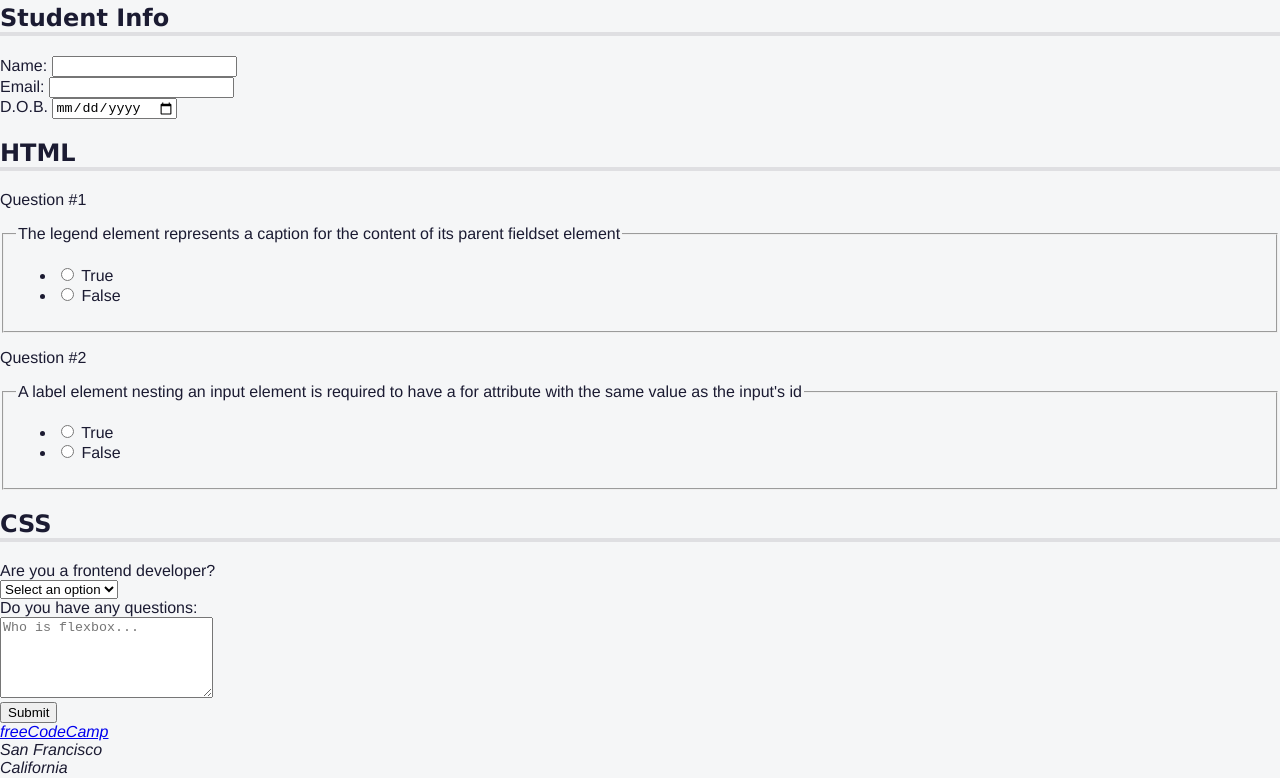
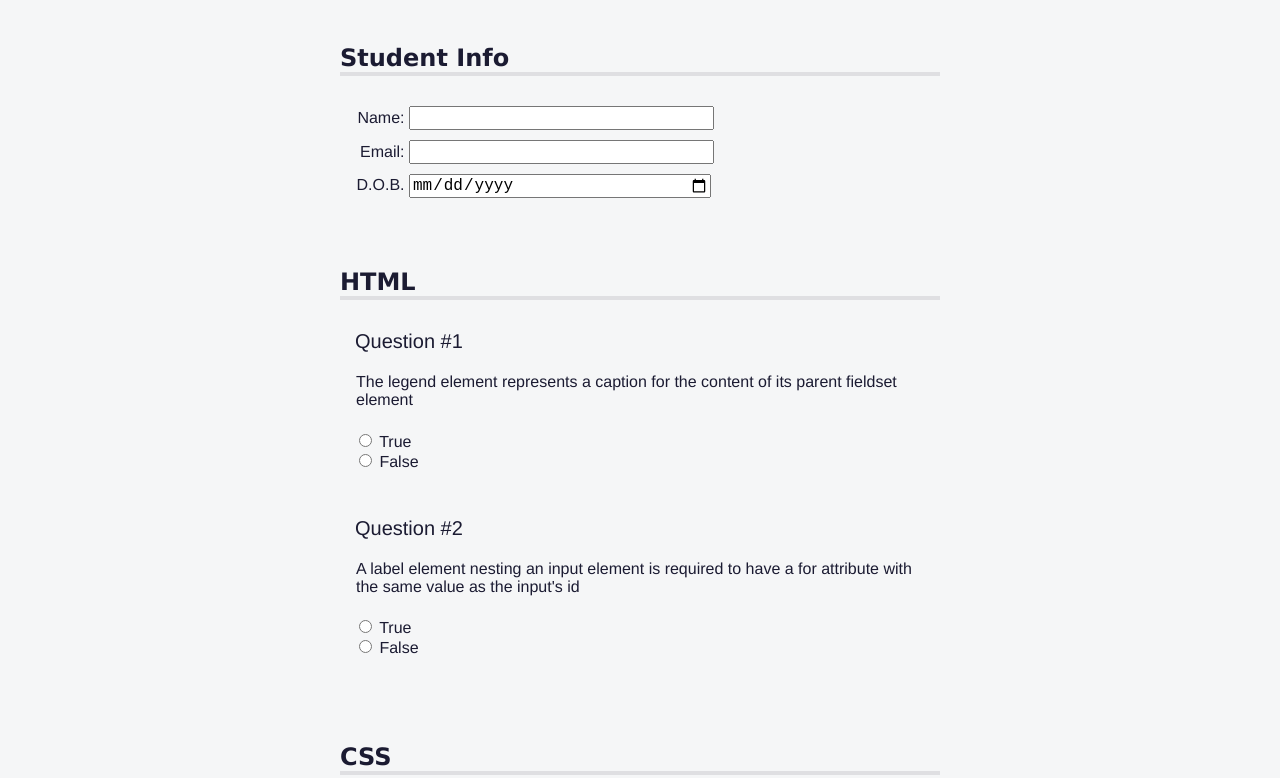
Before and after one commit to JudeTerrell17/survey, a plain HTML site: page index.html in a window 1280 px wide. Shown: the part 66-844 px from the top of the page. Drawn offline with Linux system fonts and the light colour scheme.

Commit message:
update styles.css

```diff
--- a/styles.css
+++ b/styles.css
@@ -1,3 +1,9 @@
+@media (prefers-reduced-motion: no-preference) {
+  * {
+    scroll-behavior: smooth;
+  }
+}
+
 body {
   background: #f5f6f7;
   color: #1b1b32;
@@ -10,7 +16,10 @@ header {
   height: 50px;
   background-color: #1b1b32;
   display: flex;
-
+  justify-content: space-between;
+  align-items: center;
+  position: fixed;
+  top: 0;
 }
 
 #logo {
@@ -23,6 +32,7 @@ header {
 h1 {
   color: #f1be32;
   font-size: min(5vw, 1.2em);
+  text-align: center;
 }
 
 nav {
@@ -34,6 +44,11 @@ nav {
 nav > ul {
   display: flex;
   justify-content: space-evenly;
+  flex-wrap: wrap;
+  align-items: center;
+  padding-inline-start: 0;
+  margin-block: 0;
+  height: 100%;
 }
 
 nav > ul > li {
@@ -54,6 +69,16 @@ li > a {
   text-decoration: none;
 }
 
+main {
+  padding-top: 50px;
+}
+
+section {
+  width: 80%;
+  margin: 0 auto 10px auto;
+  max-width: 600px;
+}
+
 h1,
 h2 {
   font-family: Verdana, Tahoma;
@@ -61,10 +86,90 @@ h2 {
 
 h2 {
   border-bottom: 4px solid #dfdfe2;
+  margin-top: 0px;
+  padding-top: 60px;
+}
+
+.info {
+  padding: 10px 0 0 5px;
+}
+
+.formrow {
+  margin-top: 30px;
+  padding: 0px 15px;
+}
+
+input {
+  font-size: 16px;
+}
+
+.info label, .info input {
+  display: inline-block;
+  text-align: right;
+}
+
+.info input {
+  width: 50%;
+  text-align: left;
+}
+
+.info label {
+  width: 10%;
+  min-width: 55px;
+}
+
+.question-block {
+  text-align: left;
+  display: block;
+  width: 100%;
+  margin-top: 20px;
+  padding-top: 5px;
+}
+
+p {
+  margin-top: 5px;
+  padding-left: 15px;
+  font-size: 20px;
 }
 
 p::before {
   content: "Question #";
+}
+
+.question {
+  border: none;
+  padding-bottom: 0;
+}
+
+.answers-list {
+  list-style: none;
+  padding: 0;
+}
+
+button {
+  display: block;
+  margin: 40px auto;
+  width: 40%;
+  padding: 15px;
+  font-size: 23px;
+  background: #d0d0d5;
+  border: 3px solid #3b3b4f;
+}
+
+footer {
+  background-color: #2a2a40;
+  display: flex;
+  justify-content: center;
+}
+
+footer,
+footer a {
+  color: #dfdfe2;
+}
+
+address {
+  text-align: center;
+  padding: 0.3em;
 }
 
 .sr-only {
```
